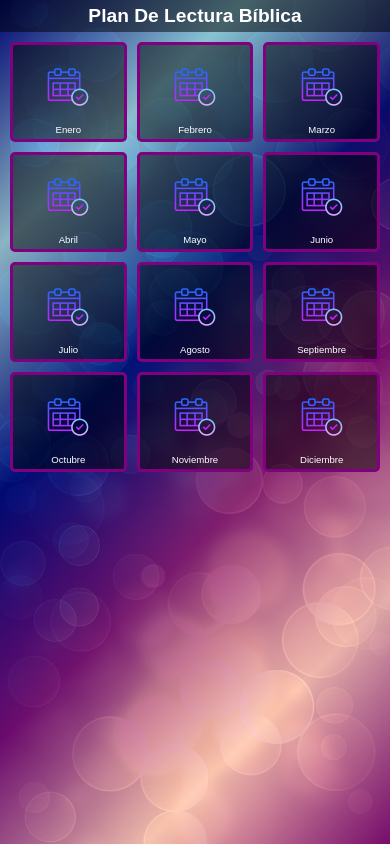
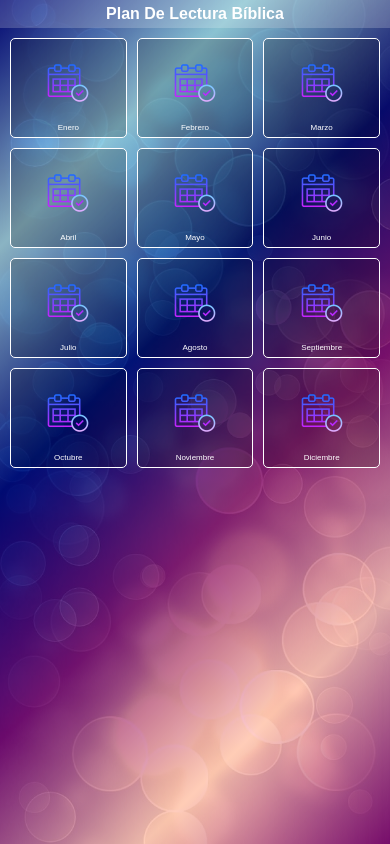
Before and after one commit to Mundo-Cristiano/plan-de-lectura, a plain HTML site: page index.html in a window 390 px wide. Drawn offline with Linux system fonts and the light colour scheme.

Commit message:
Update index.css

```diff
--- a/index.css
+++ b/index.css
@@ -8,7 +8,7 @@ h1{
     text-align: center;
     padding: 5px;
     font-weight: bold;
-    background-color: rgba(0, 0, 0, 0.5);
+    background-color: rgba(255, 255, 255, 0.2);
 }
 
 .grid-container {
@@ -63,7 +63,7 @@ body::before{
 
 @media (max-width: 768px) {
     body {
-        font-size: 0.6rem;
+        font-size: 0.5rem;
     }
 }
 @media (min-width: 1024px) {
@@ -81,10 +81,10 @@ body::before{
 }
 
 ul {
-    border: solid purple 3px;
+    border: solid white 1px;
     border-radius: 5px;
     padding: 5px;
-    background-color: rgba(0, 0, 0, 0.5);
+    background-color: rgba(0, 0, 0, 0.2);
 }
 
 .pie {
```
